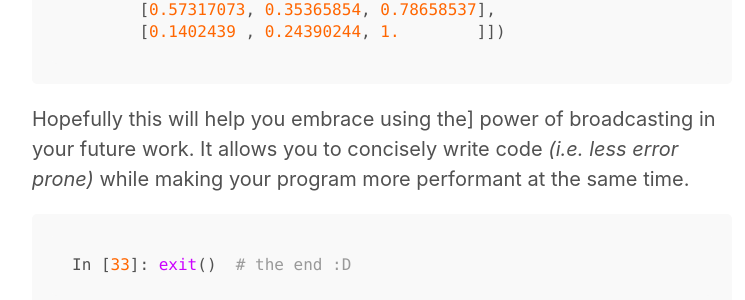
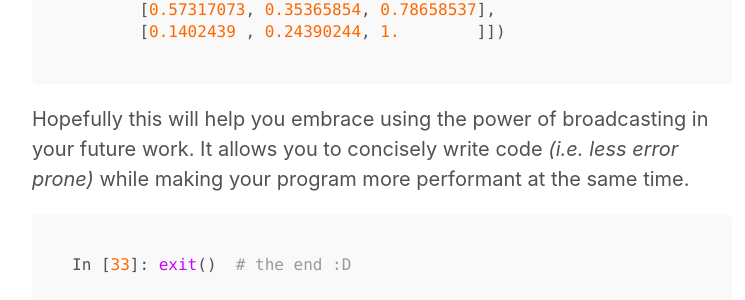
Before and after one commit to MattEding/matteding.github.io, a Jekyll site: the page built from _posts/2019-04-11-numpy-broadcasting.md, in a window 1280 px wide and 900 px high, scrolled down 4551 px. Shown: the part 153-453 px from the top of the window, without its empty margins (258-1003 px from the left). Built offline with Jekyll 4.4.1, drawn with Linux system fonts in a browser that asks for light colours; our own code applies the rules of GitHub Pages for plain Markdown files.

Commit message:
formatting fixes

````diff
--- a/_posts/2019-04-11-numpy-broadcasting.md
+++ b/_posts/2019-04-11-numpy-broadcasting.md
@@ -59,9 +59,9 @@ Out[12]: (1, 2, 6)
 While the notion of expansion is helpful to understand broadcasting, NumPy does not actually create new, bigger arrays.
 This allows NumPy to be more efficient in both speed...
 ```python
-In [13]: nums = np.arange(1e6).reshape(10, 10, -1) # -1 has numpy calculate third axis dimension
+In [13]: nums = np.arange(1e6).reshape(10, 10, -1)  # -1 has numpy calculate third axis dimension
 
-In [14]: ones = np.ones_like(nums) # same shape with np.*_like functions
+In [14]: ones = np.ones_like(nums)  # same shape with np.*_like functions
 
 In [15]: %timeit nums + 1
 # 1.01 ms ± 5.15 µs per loop (mean ± std. dev. of 7 runs, 1000 loops each)
@@ -141,7 +141,7 @@ array([[0.81707317, 0.67682927, 0.        ],
        [0.1402439 , 0.24390244, 1.        ]])
 ```
 
-Hopefully this will help you embrace using the] power of broadcasting in your future work.
+Hopefully this will help you embrace using the power of broadcasting in your future work.
 It allows you to concisely write code *(i.e. less error prone)* while making your program more performant at the same time.
 
 ```python
````
Also changed, not shown: _posts/2019-04-12-numpy-masks.md (+1 -1 lines).
